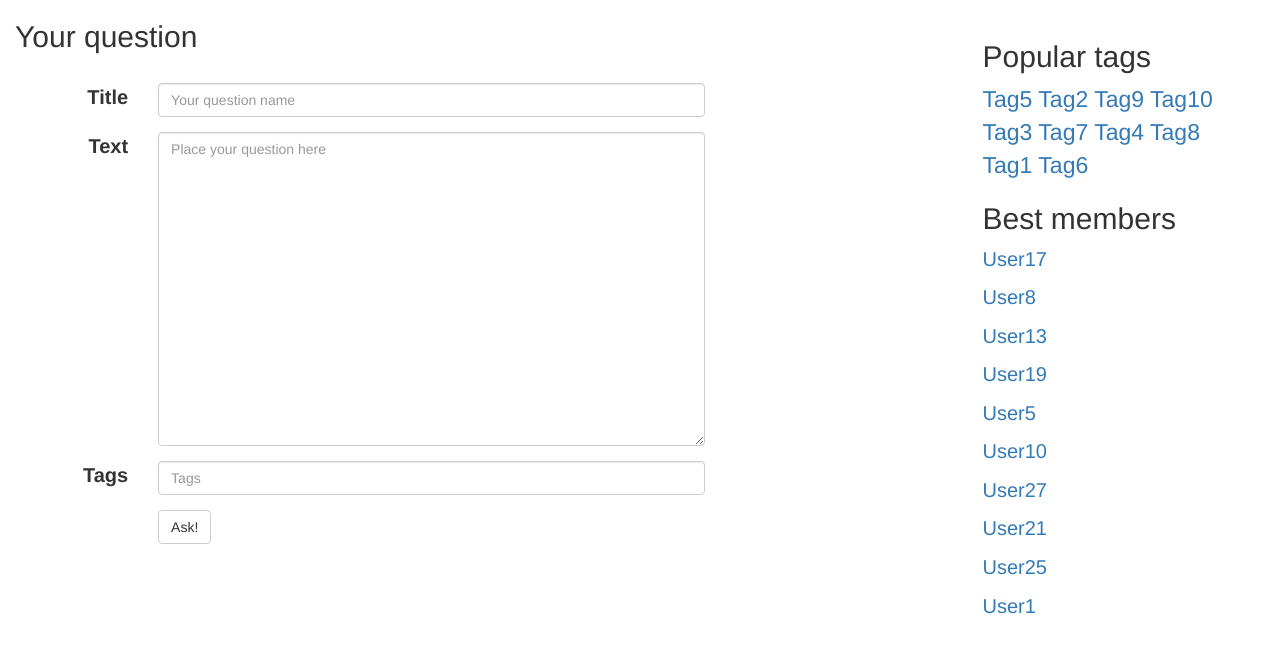
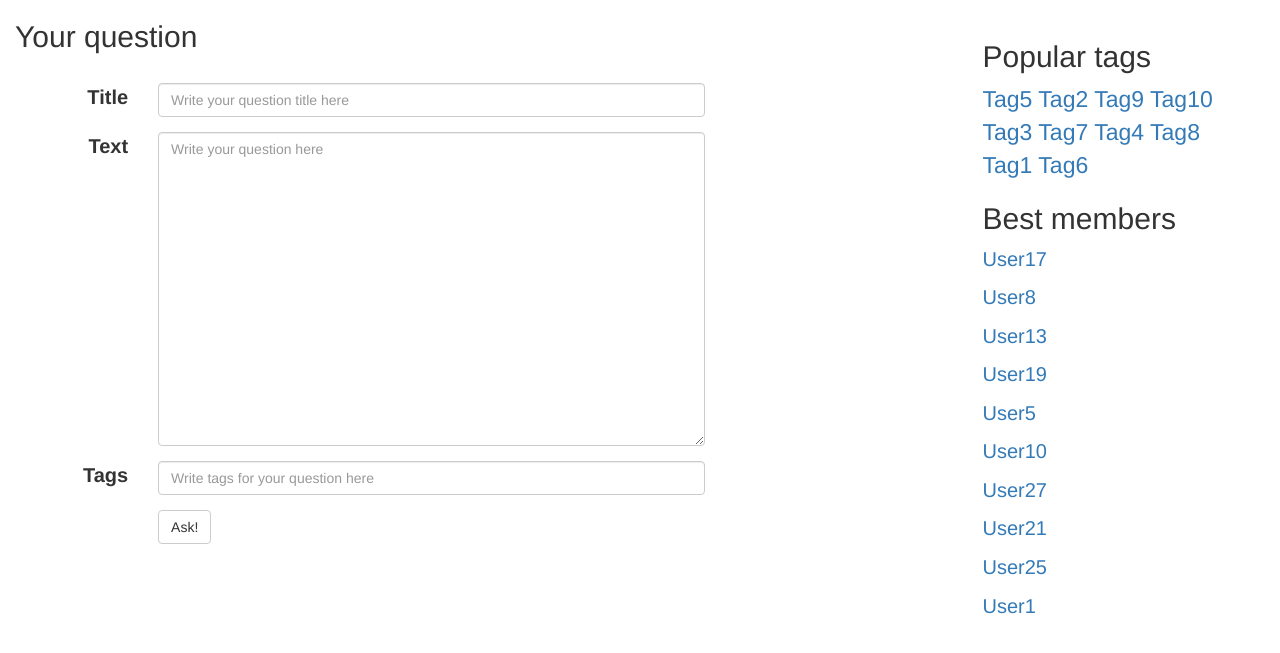
Before and after one commit to J0kerPanda/technoWebsite, a Django app: page /ask/ in a window 1280 px wide. Shown: the part 78-731 px from the top of the page. Run offline with Django 3.2, Linux system fonts and the light colour scheme; a user stored in the database is signed in; data comes from the database, SQL or seed files in the repository; both versions use the stored data as it was after the commit; some libraries are stand-ins or nearby versions.

Commit message:
Implemented site forms completely Recreated database Slightly modified static

```diff
--- a/blog/blog_forms.py
+++ b/blog/blog_forms.py
@@ -84,7 +84,9 @@ class NewUserForm( forms.Form ):
 
 		if ( self.cleaned_data[ 'avatar' ] ):
 			newProfile.image = self.cleaned_data[ 'avatar' ]
+
 		newProfile.save()
+		return newProfile
 
 
 class ChangeSettingsForm( forms.Form ):
@@ -140,3 +142,62 @@ class ChangeSettingsForm( forms.Form ):
 			profile.image = self.cleaned_data[ 'avatar' ]
 
 		profile.save()
+		return profile
+
+class AskForm( forms.Form ):
+	title = forms.CharField(
+		required = True,
+		label = 'Title',
+		widget = forms.TextInput( attrs={ 'class': 'form-control', 'placeholder': 'Write your question title here' } ) )
+	text = forms.CharField(
+		required = True,
+		label = 'Text',
+		widget = forms.Textarea( attrs={ 'class': 'form-control', 'placeholder': 'Write your question here', 'rows': '15' } ) )
+	tags = forms.CharField(
+		required = False,
+		label = 'Tags',
+		widget = forms.TextInput( attrs={ 'class': 'form-control', 'placeholder': 'Write tags for your question here' } ) )
+
+
+	def clean( self ):
+		tags = self.cleaned_data[ 'tags' ].split()
+
+		for tag in tags:
+			if ( len( tag ) > 30 ):
+				self.add_error( 'tags', 'Some of the tags are too long' )
+				return
+
+
+
+	def save( self, profile ):
+		newQuestion = Question.objects.create(
+			caption = self.cleaned_data[ 'title' ],
+			text = self.cleaned_data[ 'text' ],
+			author = profile )
+		tags = self.cleaned_data[ 'tags' ].split()
+
+		for tag in tags:
+			try:
+				tagToAdd = Tag.objects.get_by_name( tag )
+				newQuestion.tags.add( tagToAdd )
+
+			except:
+				newQuestion.tags.add( Tag.objects.create( caption = tag ) )
+
+		newQuestion.save()
+		return newQuestion
+
+class AnswerForm( forms.Form ):
+	text = forms.CharField(
+		required = True,
+		label = 'Text',
+		widget = forms.Textarea( attrs={ 'class': 'form-control', 'placeholder': 'Write your answer here', 'rows': '7' } ) )
+
+
+	def save( self, question, profile ):
+		newAnswer = Answer.objects.create(
+			text = self.cleaned_data[ 'text' ],
+			question = question,
+			author = profile )
+
+		return newAnswer
--- a/blog/models.py
+++ b/blog/models.py
@@ -15,6 +15,10 @@ from datetime import datetime
 class TagManager( models.Manager ):
 	def rating_sorted( self ):
 		return super( TagManager, self ).annotate( questionCount = models.Count( 'question' ) ).order_by( '-questionCount' )
+
+
+	def get_by_name( self, name ):
+		return super( TagManager, self ).get( caption = name )
 
 
 class Tag( models.Model ):
--- a/blog/views.py
+++ b/blog/views.py
@@ -76,8 +76,25 @@ def taggedQuestions( request, tag=None ):
 
 
 def answer( request, questionID=None ):
+	currentQuestion = get_object_or_404( Question, id = questionID )
+
+	if ( request.method == 'POST' ):
+		form = blogForms.AnswerForm( request.POST )
+
+		if ( not request.user.is_authenticated ):
+			form.add_error( None, 'You must be logged in to post answers' )
+
+		if ( form.is_valid() ):
+			newAnswer = form.save( currentQuestion, Profile.objects.get_by_login( request.user.username ) )
+			anchor = '#' + str( newAnswer.id )
+			return HttpResponseRedirect( '/question/' + questionID + '/' + anchor )
+
+	else:
+		form = blogForms.AnswerForm()
+
 	result = makeBase( request )
-	result[ 'question' ] = get_object_or_404( Question, id = questionID )
+	result[ 'form' ] = form
+	result[ 'question' ] = currentQuestion
 	return render( request, 'answer.html', result )
 
 
@@ -101,7 +118,7 @@ def siteLogin( request ):
 				login( request, user )
 				return HttpResponseRedirect( redirectURL )
 
-			form.add_error( '', 'Invalid login/password')
+			form.add_error( None, 'Invalid login/password')
 
 	else:
 		form = blogForms.LoginForm()
@@ -112,6 +129,8 @@ def siteLogin( request ):
 
 
 def signup( request ):
+	if ( request.user.is_authenticated ):
+		return HttpResponseRedirect( '/' )
 
 	if ( request.method == 'POST' ):
 		form = blogForms.NewUserForm( request.POST, request.FILES )
@@ -134,7 +153,19 @@ def signup( request ):
 
 @login_required( redirect_field_name='continue' )
 def ask( request ):
+
+	if ( request.method == 'POST' ):
+		form = blogForms.AskForm( request.POST )
+
+		if ( form.is_valid() ):
+			newQuestion = form.save( Profile.objects.get_by_login( request.user.username ) )
+			return HttpResponseRedirect( '/question/' + str( newQuestion.id ) + '/' )
+
+	else:
+		form = blogForms.AskForm()
+
 	result = makeBase( request )
+	result[ 'form' ] = form
 	return render( request, 'ask.html', result )
 
 
@@ -151,6 +182,7 @@ def settings( request ):
 
 			else:
 				form.save( Profile.objects.get_by_login( request.user.username ) )
+				form = blogForms.ChangeSettingsForm()
 
 	else:
 		form = blogForms.ChangeSettingsForm()
--- a/templates/ask.html
+++ b/templates/ask.html
@@ -9,36 +9,24 @@
 
 	<h2>Your question</h2>
 
-	<form class="col-md-10 ask-formContainer">
+	<form class="col-md-10 form-horizontal ask-formContainer" enctype="multipart/form-data" method="post">
 
-		<div class="form-horizontal">
+		{% csrf_token %}
+
+		{{ form.non_field_errors }}
+		{% for field in form %}
 
 		<div class="form-group">
 
-				<label for="ask-questionTitleInput" class="col-sm-2 control-label">Title</label>
+			<label for="{{ field.id_for_label }}" class="col-sm-2 control-label"> {{ field.label }}</label>
 			<div class="col-sm-9">
-					<input id="ask-questionTitleInput" class="form-control" type="text" placeholder="Your question name">
+				{{ field }}
+				{{ field.errors }}
 			</div>
 
 		</div>
 
-			<div class="form-group">
-
-				<label for="ask-questionTextInput" class="col-sm-2 control-label">Text</label>
-				<div class="col-sm-9">
-					<textarea id="ask-questionTextInput" class="form-control" type="text" rows="15" placeholder="Place your question here"></textarea>
-				</div>
-
-			</div>
-
-			<div class="form-group">
-
-				<label for="ask-questionTagsInput" class="col-sm-2 control-label">Tags</label>
-				<div class="col-sm-9">
-					<input id="ask-questionTagsInput" class="form-control" type="text" placeholder="Tags">
-				</div>
-
-			</div>
+		{% endfor %}
 
 		<div class="form-group">
 
@@ -48,8 +36,6 @@
 
 		</div>
 
-		</div> <!-- form-horizontal end -->
-
 	</form>
 
 </div>
--- a/templates/singleanswer.html
+++ b/templates/singleanswer.html
@@ -6,7 +6,7 @@
 
 		<div class="media-left ask-answerUserBlock">
 
-			<a href="#">
+			<a id={{ answer.id }} href="#">
 				<img class="media-object img-circle ask-answerProfileImage" src="{{ answer.author.image.url }}">
 			</a>
 
```
Also changed, not shown: templates/answer.html (+17 -9 lines), blog/migrations/0001_initial.py, db.sqlite3, uploads/user1_7klvz6U.png (deleted), uploads/user2_HShhlOb.png (deleted), uploads/user3_CANy43x.png (deleted), uploads/user4_5MOCnwa.png (deleted), uploads/user4_Gx0PwLN.png (deleted), uploads/user4_Nvc4jvN.png (deleted), uploads/user4_OCp4x0K.png (deleted), uploads/user5_j2mnvn3.png (deleted), 1 other file. Lines whose indentation alone changed are shown as unchanged.
